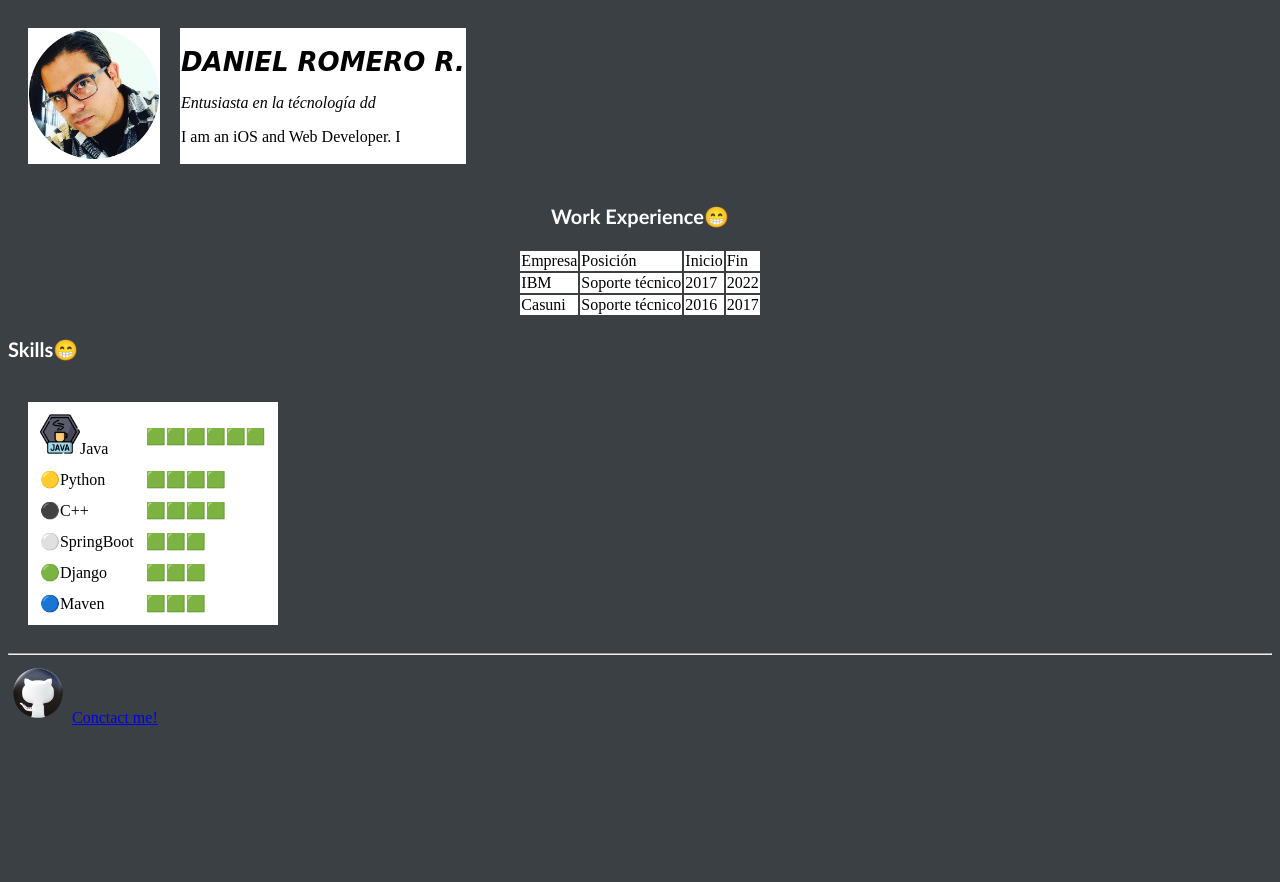
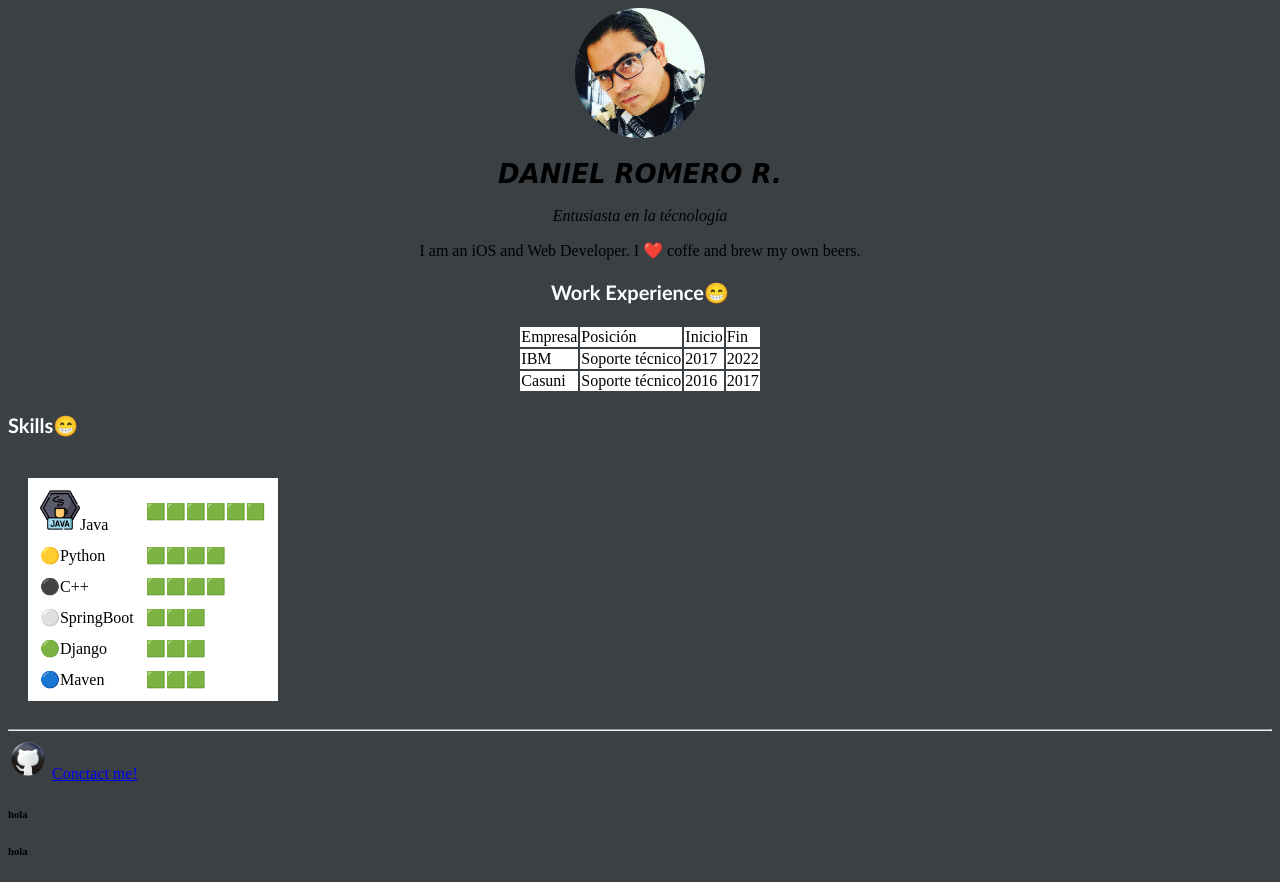
Before and after one commit to Danimx88/cv, a plain HTML site: page index.html in a window 1280 px wide. Before the commit the page ends 800 px from the top, so only its background shows below. Drawn offline with Linux system fonts and the light colour scheme.

Commit message:
Add files via upload

```diff
--- a/index.html
+++ b/index.html
@@ -5,18 +5,14 @@
     <meta http-equiv="X-UA-Compatible" content="IE=edge" />
     <meta name="viewport" content="width=device-width, initial-scale=1.0" />
     <link rel="stylesheet" href="css/style.css" src="style.css" />
-    <title>Sitio personal</title>
+    <link rel="icon" href="media/cogwheels.png" />
+    <title>Daniel R</title>
   </head>
   <body>
-    <table cellspacing="20">
-      <tr>
-    <td><img src="media/pic.png" width="130" height="130" /></td>
-    <td><h1>Daniel Romero R.</h1></body>
-      <p><em>Entusiasta en la técnología <strong></strong>dd</em></p>
-      <p>I am an iOS and Web Developer. I </p></td>
-    </td>
-  </tr>
-</table>
+    <center><img src="media/pic.png" width="130" height="130" />
+      <h1>Daniel Romero R.</h1>
+      <p><em>Entusiasta en la técnología</em></p>
+      <p>I am an iOS and Web Developer.  I ❤️ coffe and brew my own beers. </p></center>
 <center>
   <h3>Work Experience😁</h3>
 <table>
@@ -82,8 +78,14 @@
   </table>
 <hr>
     <a href="https://github.com/Danimx88"
-    ><img src="media/icons8-logotipo-de-github-200.png" width="60" height="60"
+    ><img src="media/icons8-logotipo-de-github-200.png" width="40" height="40"
   /></a>
   <a href="contact-me.html">Conctact me!</a>
+<h6 class="h6">
+  hola
+</h6>
+<h6>hola
+</h6>
+
   </body>
 </html>
```
